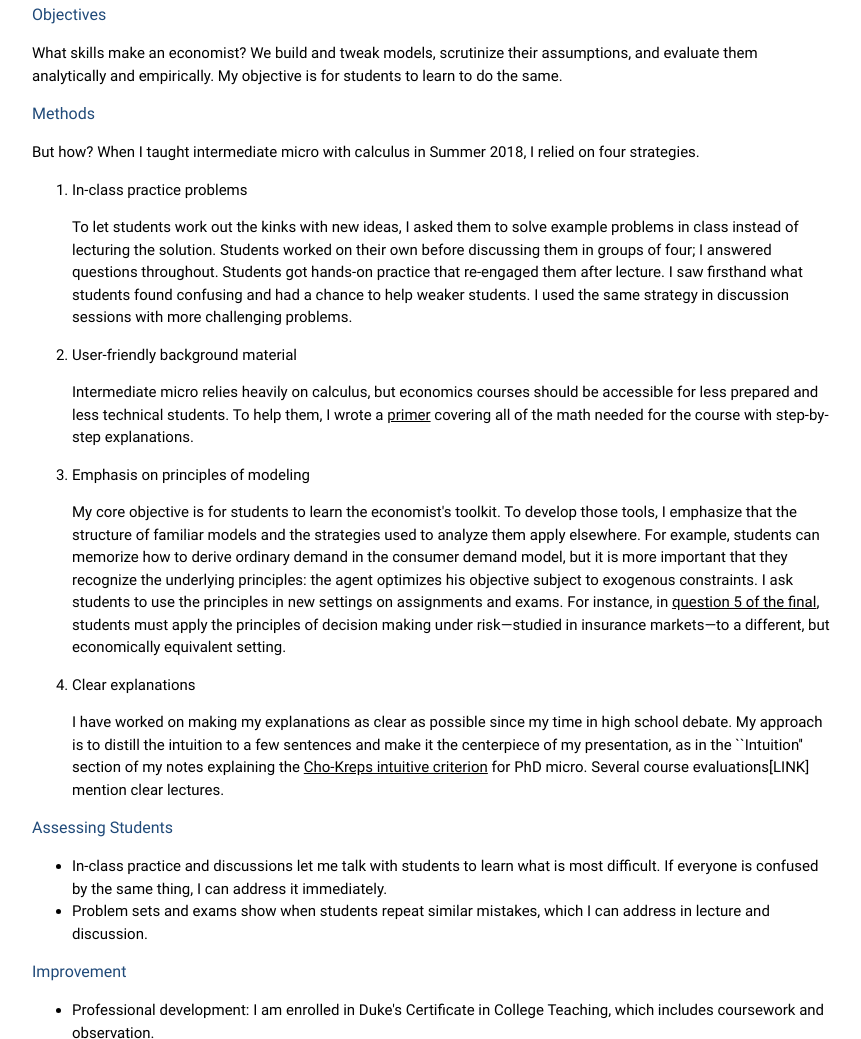
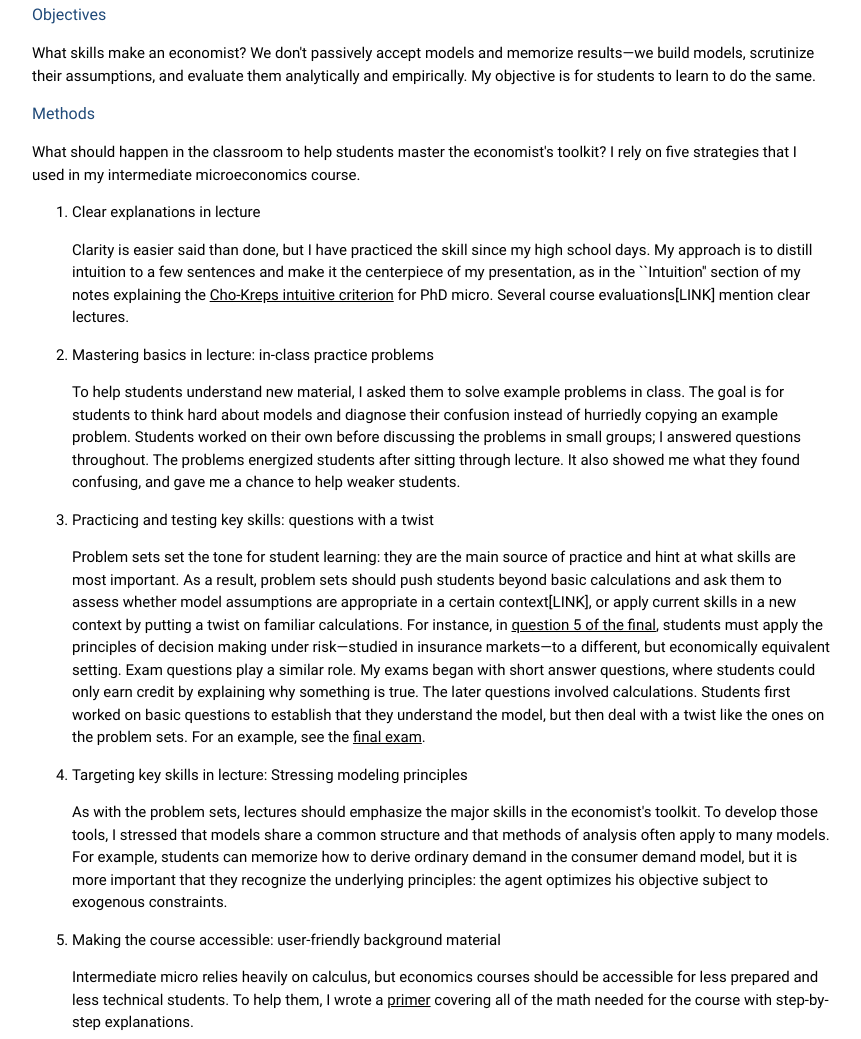
Before and after one commit to drewvollmer/drewvollmer.github.io, a plain HTML site: page teaching.html in a window 1280 px wide. Shown: the part 458-1497 px from the top of the page, without its empty margins (8-869 px from the left). Drawn offline with Linux system fonts and the light colour scheme.

Commit message:
portfolio revisions

```diff
--- a/teaching.html
+++ b/teaching.html
@@ -93,72 +93,103 @@ top-li a:hover {
 
       <h6 style="color:#204a79">Objectives</h6>
 
-
-      <p>What skills make an economist?  We build and tweak models,
-        scrutinize their assumptions, and evaluate them analytically and
-        empirically.  My objective is for students to learn to do the same.
+      <p>
+        What skills make an economist?  We don't passively accept
+        models and memorize results&mdash;we build models, scrutinize
+        their assumptions, and evaluate them analytically and
+        empirically.  My objective is for students to learn to do the
+        same.
       </p>
 
 
       <h6 style="color:#204a79">Methods</h6>
 
-      <p>But how?  When I taught intermediate micro with calculus in
-        Summer 2018, I relied on four strategies.
+      <p>
+        What should happen in the classroom to help students master
+        the economist's toolkit?  I rely on five strategies that I
+        used in my intermediate microeconomics course.
       </p>
 
       <ol>
-        <li>In-class practice problems
-          <p>To let students work out the kinks with new ideas, I
-            asked them to solve example problems in class instead of
-            lecturing the solution.  Students worked on their own
-            before discussing them in groups of four; I answered
-            questions throughout.  Students got hands-on practice that
-            re-engaged them after lecture.  I saw firsthand what
-            students found confusing and had a chance to help weaker
-            students.  I used the same strategy in discussion sessions
-            with more challenging problems.</p>
+        <li> Clear explanations in lecture
+          <p>
+            Clarity is easier said than done, but I have practiced the
+            skill since my high school days.  My approach is to
+            distill intuition to a few sentences and make it the
+            centerpiece of my presentation, as in the ``Intuition''
+            section of my notes explaining
+            the <a href="embedded_docs/cho_kreps_discussion.pdf">Cho-Kreps
+            intuitive criterion</a> for PhD micro.  Several course
+            evaluations[LINK] mention clear lectures.</p>
+        </li>
+
+        <li> Mastering basics in lecture: in-class practice problems
+          <p>
+            To help students understand new material, I asked them to
+            solve example problems in class.  The goal is for students
+            to think hard about models and diagnose their confusion
+            instead of hurriedly copying an example problem.  Students
+            worked on their own before discussing the problems in
+            small groups; I answered questions throughout.  The
+            problems energized students after sitting through lecture.
+            It also showed me what they found confusing, and gave me a
+            chance to help weaker students.
+          </p>
         </li>
 
 
-        <li>User-friendly background material
-              <p>Intermediate micro relies heavily on calculus, but
-                economics courses should be accessible for less
-                prepared and less technical students.  To help them, I
-                wrote
-                a <a href="embedded_docs/math_notation_techniques.pdf">primer</a>
-                covering all of the math needed for the course with
-                step-by-step explanations.</p>
+        <li> Practicing and testing key skills: questions with a twist
+          <p>
+            Problem sets set the tone for student learning: they are
+            the main source of practice and hint at what skills are
+            most important.  As a result, problem sets should push
+            students beyond basic calculations and ask them to assess
+            whether model assumptions are appropriate in a certain
+            context[LINK], or apply current skills in a new context by
+            putting a twist on familiar calculations.  For instance,
+            in <a href="embedded_docs/final_sii18_solutions.pdf">question
+            5 of the final</a>, students must apply the principles of
+            decision making under risk&mdash;studied in insurance
+            markets&mdash;to a different, but economically equivalent
+            setting.
+
+            Exam questions play a similar role.  My exams began with
+            short answer questions, where students could only earn
+            credit by explaining why something is true.  The later
+            questions involved calculations.  Students first worked on
+            basic questions to establish that they understand the
+            model, but then deal with a twist like the ones on the
+            problem sets.  For an example, see
+            the <a href="embedded_docs/final_sii18_solutions.pdf">final
+            exam</a>.
+          </p>
         </li>
 
-        <li>Emphasis on principles of modeling
-              <p>My core objective is for students to learn the
-                economist's toolkit.  To develop those tools, I
-                emphasize that the structure of familiar models and
-                the strategies used to analyze them apply elsewhere.
-                For example, students can memorize how to derive
-                ordinary demand in the consumer demand model, but it
-                is more important that they recognize the underlying
-                principles: the agent optimizes his objective subject
-                to exogenous constraints.  I ask students to use the
-                principles in new settings on assignments and exams.
-                For instance,
-                in <a href="embedded_docs/final_sii18_solutions.pdf">question
-                5 of the final</a>, students must apply the principles
-                of decision making under risk&mdash;studied in insurance
-                markets&mdash;to a different, but economically equivalent
-                setting.</p>
+        <li> Targeting key skills in lecture: Stressing modeling
+        principles
+          <p>
+            As with the problem sets, lectures should emphasize the
+            major skills in the economist's toolkit.  To develop those
+            tools, I stressed that models share a common structure and
+            that methods of analysis often apply to many models.  For
+            example, students can memorize how to derive ordinary
+            demand in the consumer demand model, but it is more
+            important that they recognize the underlying principles:
+            the agent optimizes his objective subject to exogenous
+            constraints.
+          </p>
         </li>
 
-        <li>Clear explanations
-              <p>I have worked on making my explanations as clear as
-                possible since my time in high school debate.  My
-                approach is to distill the intuition to a few
-                sentences and make it the centerpiece of my
-                presentation, as in the ``Intuition'' section of my
-                notes explaining
-                the <a href="embedded_docs/cho_kreps_discussion.pdf">Cho-Kreps
-                intuitive criterion</a> for PhD micro.  Several course
-                evaluations[LINK] mention clear lectures.</p>
+        <li> Making the course accessible: user-friendly background
+        material
+          <p>
+            Intermediate micro relies heavily on calculus, but
+            economics courses should be accessible for less prepared
+            and less technical students.  To help them, I wrote
+            a <a href="embedded_docs/math_notation_techniques.pdf">primer</a>
+            covering all of the math needed for the course with
+            step-by-step explanations.
+          </p>
         </li>
       </ol>
 
@@ -282,13 +313,13 @@ top-li a:hover {
       <h3 style="color:#204a79;">Sample Teaching Materials</h3>
 
       <ul>
-        <li><a href="embedded_docs/math_notation_techniques.pdf">Math reference for intermediate microeconomics</a></li>
+        <li><a target="_blank" rel="noopener noreferrer" href="embedded_docs/math_notation_techniques.pdf">Math reference for intermediate microeconomics</a></li>
 
-        <li><a href="embedded_docs/final_sii18_solutions.pdf">Final exam for intermediate microeconomics</a></li>
+        <li><a target="_blank" rel="noopener noreferrer" href="embedded_docs/final_sii18_solutions.pdf">Final exam for intermediate microeconomics</a></li>
 
-        <li><a href="embedded_docs/cho_kreps_discussion.pdf">Cho-Kreps intuitive criterion notes for PhD microeconomics</a></li>
+        <li><a target="_blank" rel="noopener noreferrer" href="embedded_docs/cho_kreps_discussion.pdf">Cho-Kreps intuitive criterion notes for PhD microeconomics</a></li>
 
-        <li><a href="embedded_docs/lecture_21_22_recap.pdf">Review of signaling games and PBEs for PhD microeconomics</a></li>
+        <li><a target="_blank" rel="noopener noreferrer" href="embedded_docs/lecture_21_22_recap.pdf">Review of signaling games and PBEs for PhD microeconomics</a></li>
       </ul>
 
 
```
Also changed, not shown: 2 other files.
